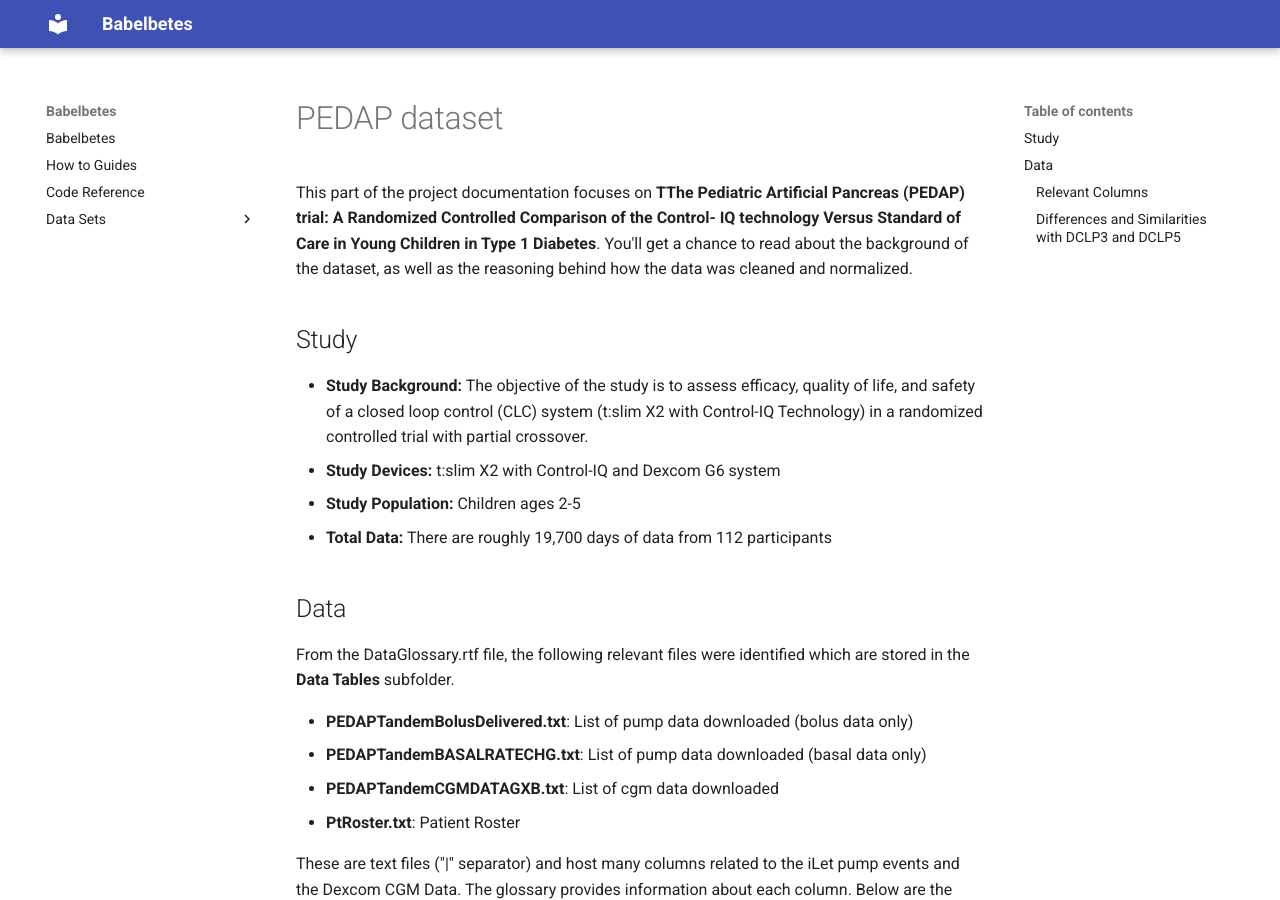
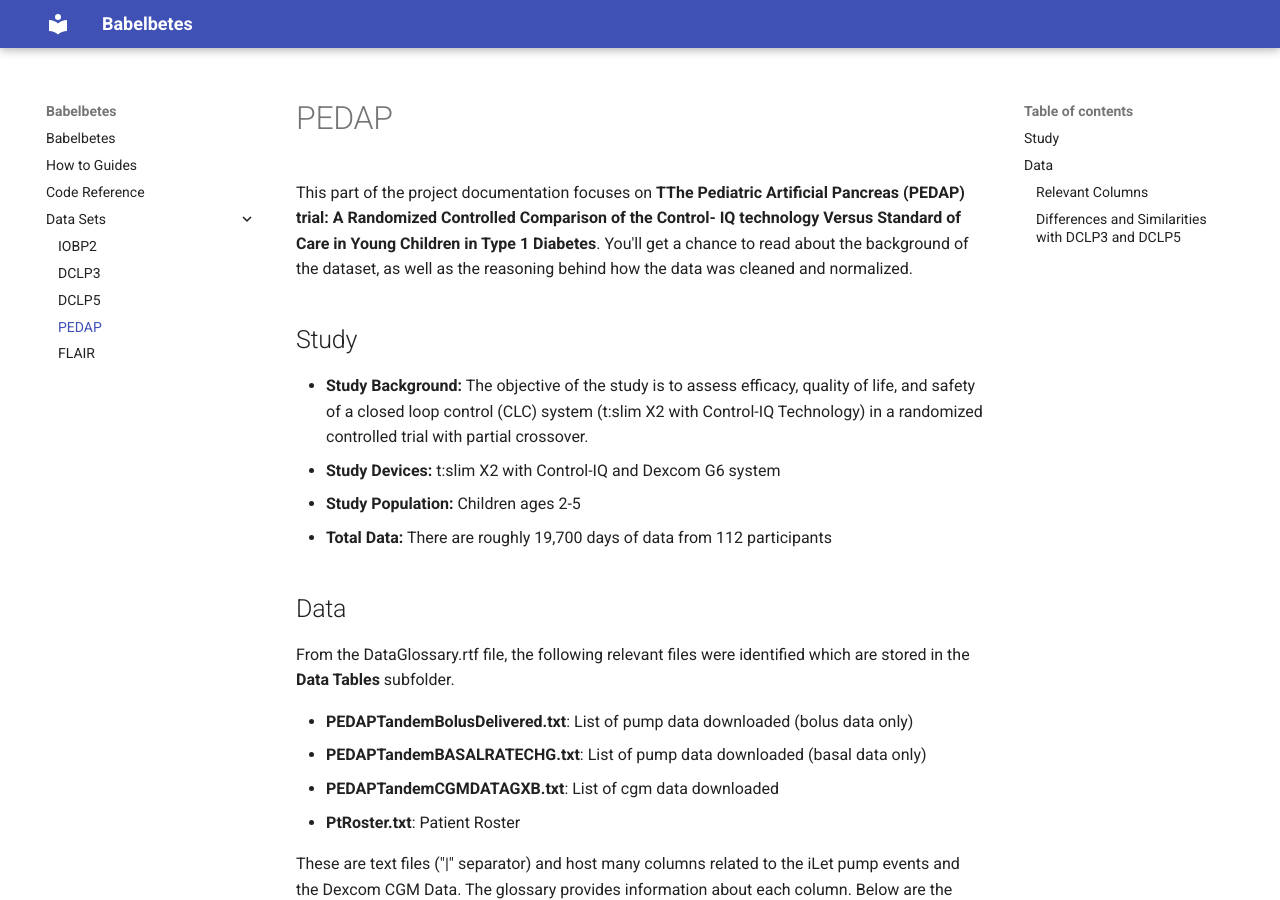
Before and after one commit to nudgebg/egvinsulin, an MkDocs documentation site: the page built from docs/data_sets/PEDAP-dataset.md, in a window 1280 px wide and 900 px high. Built offline with MkDocs 1.6.1 and Material for MkDocs 9.7.7, drawn with Linux system fonts in a browser that asks for light colours.

Commit message:
[develop] PEDAP added to .yml file

```diff
--- a/mkdocs.yml
+++ b/mkdocs.yml
@@ -28,4 +28,5 @@
     - IOBP2: data_sets/IOBP2-dataset.md
     - DCLP3: data_sets/DCLP3-dataset.md
     - DCLP5: data_sets/DCLP5-dataset.md
+    - PEDAP: data_sets/PEDAP-dataset.md
     - FLAIR: data_sets/FLAIR.md
```
